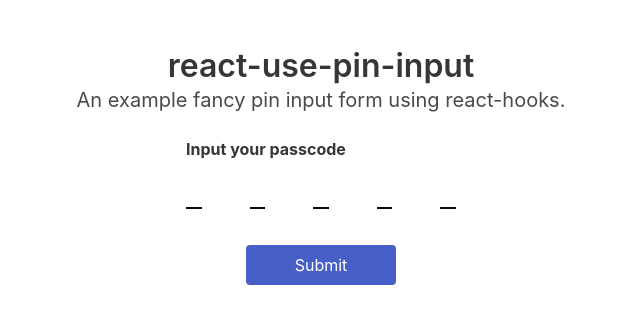
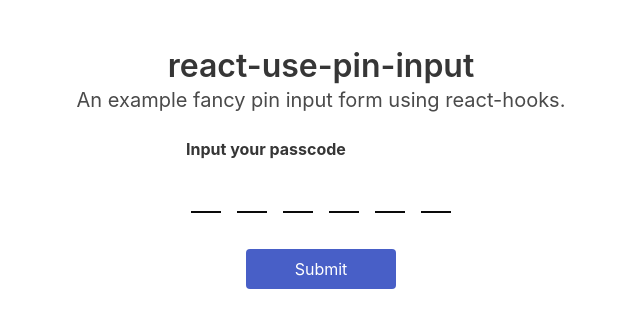
Before and after one commit to permadiwibisono/react-use-pin-input, a React app: page / in a window 1280 px wide. Shown: the top 328 px of the page, without its empty margins (319-959 px from the left). Built offline with nearby package versions, Linux system fonts and the light colour scheme.

Commit message:
Styling input

```diff
--- a/src/components/PasscodeInput.jsx
+++ b/src/components/PasscodeInput.jsx
@@ -7,9 +7,9 @@ function PasscodeInput(props) {
   const [passcodeFields, setPasscodeItem, passcodeInputRefs] = usePasscodeInput(props.passwordLength);
   console.log("passcodeFields: ", passcodeFields, passcodeInputRefs);
   return (
-    <div className="columns is-mobile input-passcode">
+    <div className="input-passcodes">
       {passcodeFields.map((field, index) => (
-        <div className="column" key={index}>
+        <div className="input-passcodes__wrapper" key={index}>
           <Input
             ref={passcodeInputRefs[index]}
             value={field}
--- a/src/index.jsx
+++ b/src/index.jsx
@@ -21,7 +21,7 @@ class App extends React.Component {
                     <form className="form-passcode">
                       <div className="field">
                         <label className="label">Input your passcode</label>
-                        <PasscodeInput passwordLength={5} />
+                        <PasscodeInput passwordLength={6} />
                       </div>
                       <div className="field submit-passcode">
                         <div className="control has-text-centered">
--- a/src/index.scss
+++ b/src/index.scss
@@ -8,21 +8,27 @@
     }
   }
 }
-.input-passcode{
-  &.columns{
-    margin-left: -1.5rem;
-    margin-right: -1.5rem;
-  }
-  .column{
-    padding-left: 1.5rem;
-    padding-right: 1.5rem;
-    .control > .input{
+.input-passcodes{
+  display: flex;
+  justify-content: center;
+  flex-wrap: wrap;
+  margin: 0px -.5rem;
+  &__wrapper{
+    padding: 0px .5rem;
+    .control {
+      width: 30px;
+      .input{
         padding: 0;
         border: none;
         border-radius: 0px;
         border-bottom: 2px solid #0a0a0a;
         box-shadow: none;
         text-align: center;
+        text-transform: uppercase;
+        font-size: 1.75rem;
+        line-height: 1;
+        height: 2.75rem;
       }
     }
   }
+}
```
Also changed, not shown: 1 other file (tests, documents, lock files or other folders). Lines whose indentation alone changed are shown as unchanged.
